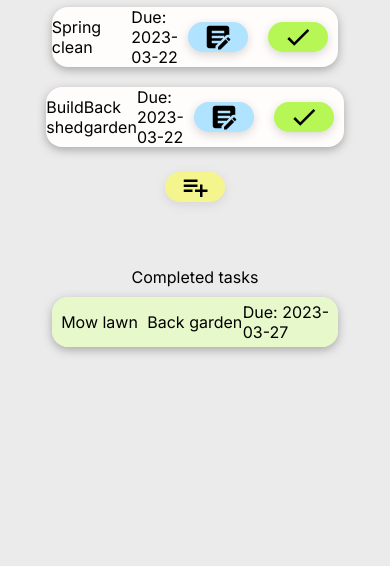
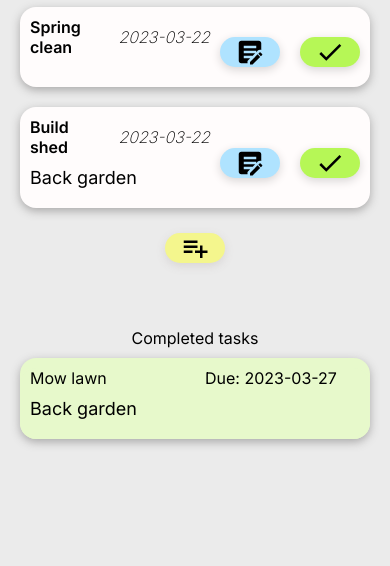
Before and after one commit to aaronjr/todolist, a website built with webpack: page dist/index.html in a window 390 px wide. Shown: the part 278-844 px from the top of the page. Built offline with nearby package versions, Linux system fonts and the light colour scheme.

Commit message:
Improved layout of tasks and their boxes.

```diff
--- a/src/diary.js
+++ b/src/diary.js
@@ -1,78 +1,89 @@
 import { manager } from ".";
-import { isWithinInterval, addDays, parseISO, format, startOfToday } from 'date-fns'
+import {
+  isWithinInterval,
+  addDays,
+  parseISO,
+  startOfToday,
+} from "date-fns";
 import { clear, createEle, loop } from "./createElements";
 import { addProjects } from "./dom";
-import eye from './eye.SVG'
+import eye from "./eye.SVG";
 
-export function inDiary(period){
-    let list = []
+export function inDiary(period) {
+  let list = [];
   // loop through outstadning projects
-    manager.checkOutstanding().forEach( (project) =>{
+  manager.checkOutstanding().forEach((project) => {
     // loop through tasks of each project
-        project.checkOutstanding().forEach( (task) =>{
-
+    project.checkOutstanding().forEach((task) => {
       // make a date from this expiry, today and last day needed
-            const thisDate = parseISO(task.dueDate)
-            const today = startOfToday()
-            const lastDay = addDays(startOfToday(), period)
+      const thisDate = parseISO(task.dueDate);
+      const today = startOfToday();
+      const lastDay = addDays(startOfToday(), period);
 
       // check if within range
-            if ( isWithinInterval(thisDate,{ start: today, end: lastDay}) ){
+      if (isWithinInterval(thisDate, { start: today, end: lastDay })) {
         // add objects to a list with project and task id
         list.push({
-                    'project' : project.id,
-                    'task': task.id
-                })
+          project: project.id,
+          task: task.id,
+        });
       }
-        })
-    })
-    getDiaryItems(list, period)
+    });
+  });
+  getDiaryItems(list, period);
 }
 
 // takes list of objects
-export function getDiaryItems(list, period){
-    clear(document.querySelector('.content'))
+export function getDiaryItems(list, period) {
+  clear(document.querySelector(".content"));
   // add to page
-    if(period == 8){
-        document.querySelector('.content').append(createEle('h1', 'projectTitle', 'Tasks due this week'))
-    }
-    else{
-        document.querySelector('.content').append(createEle('h1', 'projectTitle', 'Tasks due today'))
+  if (period == 8) {
+    document
+      .querySelector(".content")
+      .append(createEle("h1", "projectTitle", "Tasks due this week"));
+  } else {
+    document
+      .querySelector(".content")
+      .append(createEle("h1", "projectTitle", "Tasks due today"));
   }
 
   // through each item of the list and get details of relevant tasks.
   list.forEach((item) => {
-        let task = manager.list[`${item.project}`].list[`${item.task}`]
+    let task = manager.list[`${item.project}`].list[`${item.task}`];
 
     // create a "box" for each task
-        let box = createEle("div", "box diaryBox", "", task.id)
-        let list = createEle("ul", `task-list diary-list`,'')
+    let box = createEle("div", "box diaryBox", "", task.id);
+    let list = createEle("div", `task-list diary-list`, "");
 
     // to add to list of each box
     let listitems = [
-            ['li', `list-item`, `${task.title}`],
-            ['li', 'list-item desc', task.description == "" ? '' : `${task.description}`,''],
-            ['li', 'list-item', `${manager.list[`${item.project}`].title}`,''],
-        ]
+      ["div", `list-item task-title`, `${task.title}`],
+      [
+        "div",
+        "list-item desc",
+        task.description == "" ? "" : `${task.description}`,
+        "",
+      ],
+      ["div", "list-item", `${manager.list[`${item.project}`].title}`, ""],
+    ];
 
     // button to view main project
-        const button = createEle('button', 'viewProject', '')
-        button.addEventListener('click', () => {
-            addProjects(item.project)
-        })
+    const button = createEle("button", "viewProject", "");
+    button.addEventListener("click", () => {
+      addProjects(item.project);
+    });
 
-        const eyeSVG = createEle('img', 'checkSVG', '')
-        eyeSVG.src = eye
-        button.append(eyeSVG)
+    const eyeSVG = createEle("img", "checkSVG", "");
+    eyeSVG.src = eye;
+    button.append(eyeSVG);
 
     // add ul to box element
-        box.append(list)
+    box.append(list);
 
     // add to body and box div
-        loop(listitems, list)
-        list.append(button)
+    loop(listitems, list);
+    list.append(button);
 
-        document.querySelector('.content').append(box)
-    })
-
+    document.querySelector(".content").append(box);
+  });
 }
--- a/src/dom.js
+++ b/src/dom.js
@@ -80,12 +80,17 @@ export function addProjects(projectId){
 
         // create a "box" for each task
         let box = createEle("div", "box", "", obj.id)
-        let list = createEle("ul", `task-list`,'')
+        let list = createEle("div", `task-list`,'')
         let listitems = [
-            ['li', `list-item`, `${obj.title}`],
-            ['li', 'list-item desc', obj.description == "" ? '' : `${obj.description}`,''],
-            ['li', 'list-item', `Due: ${obj.dueDate}`,''],
-        ]
+          ["div", `list-item task-title`, `${obj.title}`],
+          ["div", "list-item task-date", `${obj.dueDate}`, ""],
+          [
+            "div",
+            "list-item desc",
+            obj.description == "" ? "" : `${obj.description}`,
+            "",
+          ],
+        ];
 
         // buttons
         let edit = createEle('button', 'editButton editTaskButton', '', obj.id)
@@ -109,8 +114,8 @@ export function addProjects(projectId){
 
         // add to body and box div
         loop(listitems, list)
-        list.append(edit)
-        list.append(complete)
+        box.append(edit)
+        box.append(complete)
 
         const checkSVG = createEle('img', 'checkSVG', '')
         checkSVG.src = check
@@ -155,10 +160,10 @@ export function addProjects(projectId){
         let list = createEle("ul", `complete-list`,'')
 
         let listitems = [
-            ['li', `list-item`, `${obj.title}`],
-            ['li', 'list-item desc ', obj.description == "" ? '' : `${obj.description}`,''],
-            ['li', 'list-item', `Due: ${obj.dueDate}`,''],
-        ]
+          ["li", `list-item`, `${obj.title}`],
+          ["li", "list-item", `Due: ${obj.dueDate}`, ""],
+          ["li", "list-item desc ", obj.description == "" ? "" : `${obj.description}`, ""]
+        ];
 
         // add ul to box element
         box.append(list)
--- a/src/layout.js
+++ b/src/layout.js
@@ -44,7 +44,7 @@ export function layout() {
   // listen for window resize
   window.addEventListener("resize", () => {
     // if smaller than 999px show based on show variable
-    if (window.innerWidth < '999') {
+    if (window.innerWidth < "999") {
       show == true
         ? (document.querySelector(".side").style.display = "block")
         : (document.querySelector(".side").style.display = "none");
--- a/src/styles.css
+++ b/src/styles.css
@@ -41,8 +41,6 @@ body{
     background-color: rgb(235, 235, 235);
     display: flex;
     flex-direction: column;
-    max-width: 100%;
-    max-height: 100%;
     padding: 1rem 1rem;
     overflow: scroll;
 }
@@ -106,30 +104,31 @@ body{
 
 
 .projectDetailsDiv{
-    width: 80%;
+    width: 90%;
     align-self: center;
 }
 
 .box,
 .complete-box{
     display: grid;
+    grid-template-columns: 4fr repeat(2, 1fr);
     align-items: center;
     justify-content: stretch;
     box-shadow: 0px 3px 10px rgb(169, 168, 168);
     border-radius: 1rem;
     margin: 10px 0px;
     background-color: rgb(255, 252, 252);
-    min-width: min-content;
-    width: 80%;
     align-self: center;
+    padding-top: 10px;
+    width: clamp(350px, 1200px, 90%)
 }
 
 .complete-box,
 .complete-list{
-    height: 50px;
     border-radius: 1rem;
     background-color: rgb(231, 249, 203);
 }
+
 .complete-box{
     display: grid;
     grid-template-columns: 1fr;
@@ -138,7 +137,8 @@ body{
 .complete-list{
     width: 100%;
     display: grid;
-    grid-template-columns:repeat(3, 1fr);
+    grid-template-columns:repeat(2, 1fr);
+    grid-template-rows: 1fr auto;
     align-items: center;
     justify-content: space-evenly;
     font-size: x-large;
@@ -154,7 +154,7 @@ body{
 }
 
 .list-item{
-    justify-self: center;
+    padding-left: 10px;
 }
 
 .projectTitle{
@@ -176,24 +176,27 @@ body{
     display: grid;
     align-items: center;
     justify-content: space-around;
-    grid-template-columns: repeat(3, 1fr) auto auto;
+    grid-template-columns: 1fr 1fr;
+    grid-template-rows: auto;
     font-size: x-large;
     justify-self: center;
 }
 
 .editTaskForm,
 .editProjectForm{
-    display: flex;
-    justify-content: stretch;
+    display: grid;
     align-items: center;
+    grid-column: span 3;
+    grid-template-columns: 1fr 3fr;
+    padding: 10px;
 }
 
 .editTaskForm label,
 .editProjectForm label{
-    width: min-content;
+    /* width: min-content;
     justify-self: flex-end;
     margin: 10px;
-    margin-right: 0px;
+    margin-right: 0px; */
 }
 
 .editTaskForm input,
@@ -246,8 +249,22 @@ body{
 }
 
 .desc{
-    text-align: left;
-    justify-self: start;
+    padding-top: 10px;
+    padding-bottom:20px;
+    padding-right: 10px;
+    grid-column: span 2;
+    font-size: large;
+}
+
+.task-title{
+    font-weight: bold;
+}
+
+.task-date{
+    font-style: italic;
+        font-weight: 200;
+        white-space: nowrap;
+        overflow: visible;
 }
 
 /**/
@@ -298,6 +315,7 @@ button:hover{
 .addTaskForm button,
 .addProjectForm button{
     background-color: var(--yellow);
+    grid-column: span 2;
 }
 
 /* add project button */
@@ -316,8 +334,8 @@ button:hover{
     height: 22px;
     width: 30px;
     position: absolute;
-    bottom: 20px;
-    left: 20px;
+    bottom: 15px;
+    left: 15px;
     display: grid;
     grid-template-rows: repeat(3, 1fr);
     gap: 5px;
```
Also changed, not shown: dist/bundle.js. Lines whose indentation alone changed are shown as unchanged.
